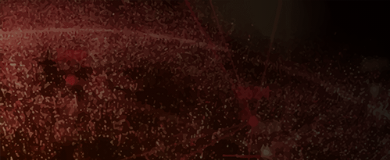
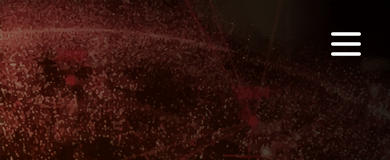
Before and after one commit to syakirrafaei/2-sigma.com, a Nuxt app: page / in a window 390 px wide. Shown: the top 160 px of the page. Built offline with nearby package versions, Linux system fonts and the light colour scheme.

Commit message:
Mobile menu with hamburger icon.

```diff
--- a/components/Header.vue
+++ b/components/Header.vue
@@ -1,4 +1,5 @@
 <template>
+  <div>
     <div
       class="fixed hidden xl:flex xl:flex-wrap xl:flex-row w-full bg-transparent px-12 py-6 text-white font-semibold z-10"
     >
@@ -14,4 +15,56 @@
         <div class="w-full">Careers</div>
       </div>
     </div>
+    <div class="absolute top-0 right-0 mt-6 mr-6" style="z-index: 99">
+      <svg
+        @click="showMenu = !showMenu"
+        class="w-10 h-10 text-white"
+        fill="none"
+        stroke="currentColor"
+        viewBox="0 0 24 24"
+        xmlns="http://www.w3.org/2000/svg"
+      >
+        <path
+          v-if="showMenu === false"
+          stroke-linecap="round"
+          stroke-linejoin="round"
+          stroke-width="2"
+          d="M4 6h16M4 12h16M4 18h16"
+        ></path>
+        <path
+          v-else
+          stroke-linecap="round"
+          stroke-linejoin="round"
+          stroke-width="2"
+          d="M6 18L18 6M6 6l12 12"
+        ></path>
+      </svg>
+    </div>
+
+    <div
+      v-show="showMenu"
+      class="absolute top-0 bottom-0 left-0 right-0 bg-black z-50"
+      style="--bg-opacity: 0.9"
+    >
+      <div
+        class="flex flex-col flex-wrap text-white text-center text-2xl font-semibold px-6 py-12 mt-20"
+      >
+        <div class="mb-4">About Us</div>
+        <div class="mb-4">Our Services</div>
+        <div class="mb-4">Our Clients</div>
+        <div class="mb-4">Training Offered</div>
+        <div class="mb-4">Contact Us</div>
+        <div class="mb-4">Careers</div>
+      </div>
+    </div>
+  </div>
 </template>
+<script>
+export default {
+  data() {
+    return {
+      showMenu: false,
+    }
+  },
+}
+</script>
```
Lines whose indentation alone changed are shown as unchanged.
